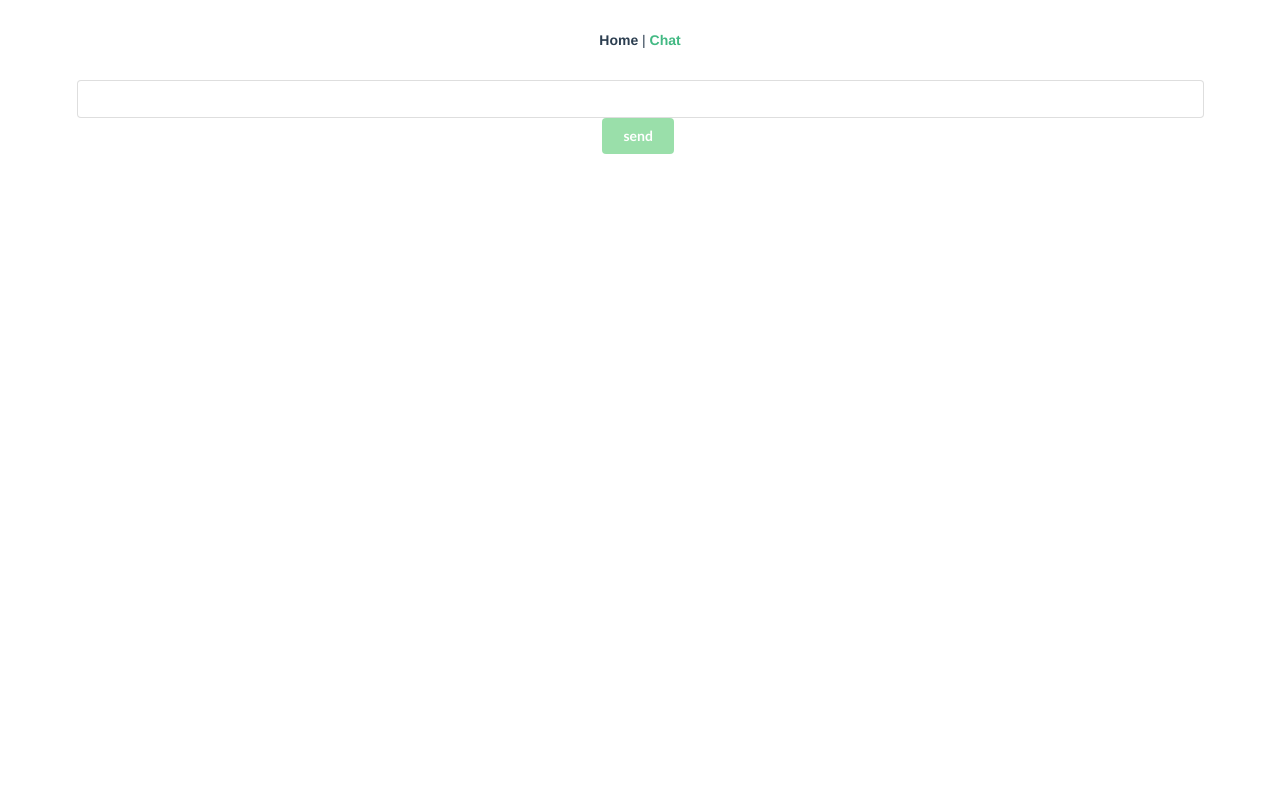
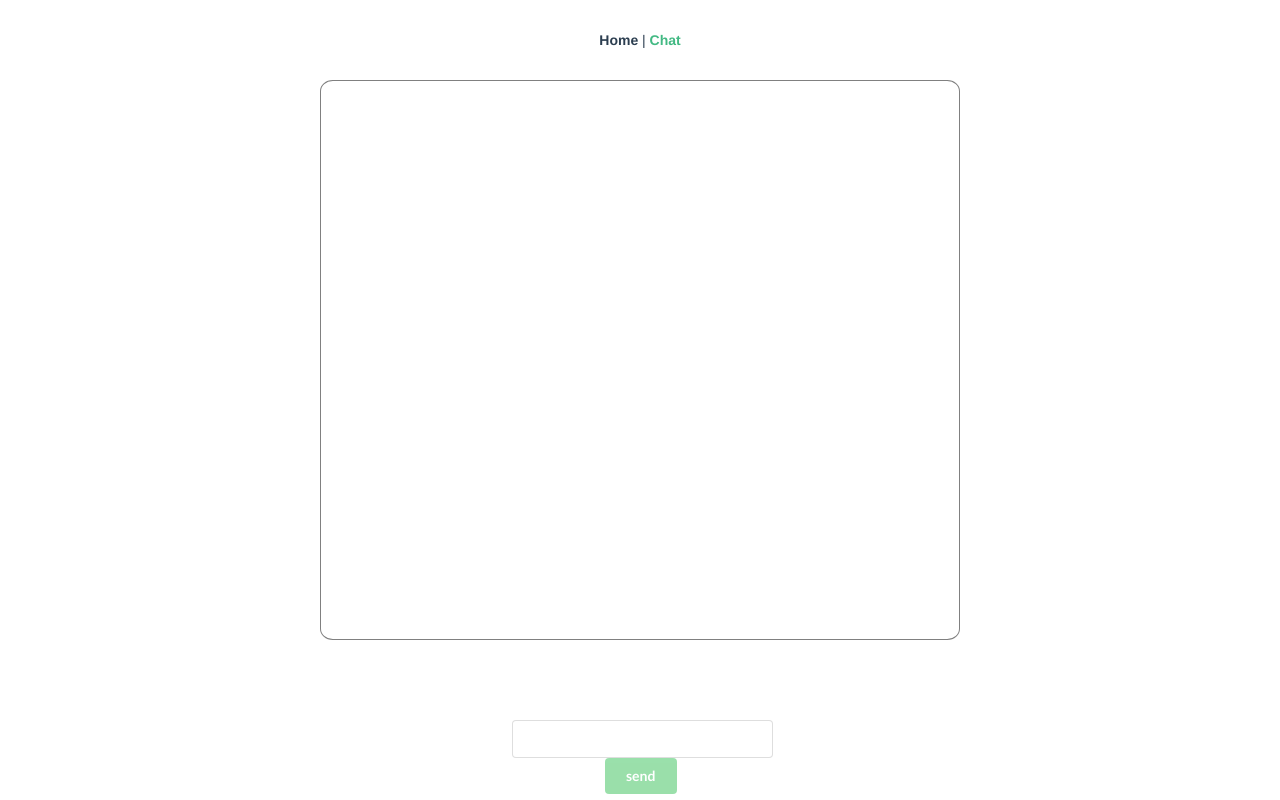
Before and after one commit to oviecodes/vue.jsSocketchat, a Vue app in the folder client/: page /chat in a window 1280 px wide. Built offline with nearby package versions, Linux system fonts and the light colour scheme.

Commit message:
made changes

```diff
--- a/client/src/components/ChatInput.vue
+++ b/client/src/components/ChatInput.vue
@@ -1,7 +1,7 @@
 
 
 <template>
-    <div class>
+    <div class='fixed'>
         <form class="ui form" @submit="sendMsg">
             <!-- username field -->
             <div class="field">
@@ -43,5 +43,9 @@ export default {
 </script>
 
 <style scoped>
-
+    .fixed{
+        position: absolute;
+        top: 90vh;
+        left: 40%
+    }
 </style>
--- a/client/src/components/DisplayChat.vue
+++ b/client/src/components/DisplayChat.vue
@@ -3,10 +3,14 @@
 
 
 <template>
-    <div >
-        <div v-for="(msg, i) in getMessages" :key="i" :class='msg.type'>
-          <p>{{ msg.msg }}</p>
-          <p>{{ msg.user }}</p>
+    <div class='container'>
+        <div v-for="(msg, i) in getMessages" :key="i" class='message'>
+
+          <p :class="msg.type">
+              {{ msg.user }}
+              <br>
+              {{ msg.msg }}
+            </p>
         </div>
     </div>
 </template>
@@ -31,15 +35,43 @@ export default {
 
 <style scoped>
     .adminMessage{
-        position: center;
-        background: pink;
+        margin-left: 10%;
+        background: rgb(221, 191, 196);
+        text-align: center;
     }
 
     .myMessage {
-        background: green;
+        background: rgb(168, 216, 168);
+        margin-left: 20%;
+        text-align: left;
     }
 
     .otherMessages {
-        background: blue;
+        background: rgb(158, 158, 214);
+        margin-left: 5%;
+        text-align: left;
+    }
+
+    .message {
+        padding: 2px 5px;
+        position: relative;
+        border-radius: 3%;
+
+
+    }
+
+    .container{
+        position: absolute;
+        width: 50%;
+        left: 25%;
+        border: 1px solid grey;
+        border-radius: 2%;
+        height: 70vh;
+        overflow: scroll;
+    }
+
+    p{
+        font-size: 12px;
+        font-family: 'Montserrat';
     }
 </style>
--- a/client/src/router/index.js
+++ b/client/src/router/index.js
@@ -1,6 +1,7 @@
 import Vue from "vue";
 import VueRouter from "vue-router";
 import Home from "../views/Home.vue";
+import Chat from "../views/Chat.vue"
 
 Vue.use(VueRouter);
 
@@ -13,10 +14,7 @@ const routes = [
   {
     path: "/chat",
     name: "Chat",
-    // route level code-splitting
-    // this generates a separate chunk (about.[hash].js) for this route
-    // which is lazy-loaded when the route is visited.
-    component: () => import(/* webpackChunkName: "about" */ "../views/Chat.vue")
+    component: Chat
   }
 ];
 
```
Also changed, not shown: 1 other file (tests, documents, lock files or other folders).
